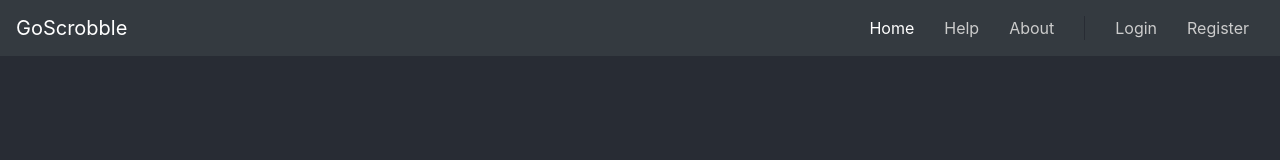
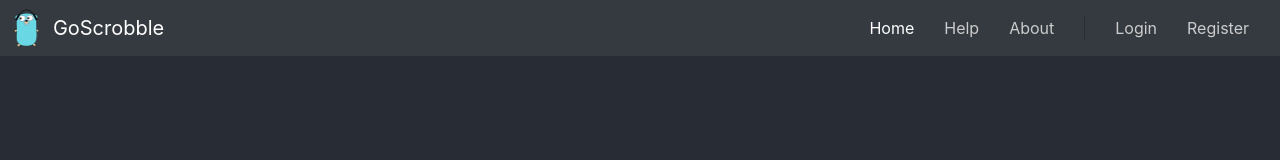
Before and after one commit to idanoo/GoScrobble, a React (Create React App) app in the folder web/: page /#/ in a window 1280 px wide. Shown: the top 160 px of the page. Built offline with nearby package versions, Linux system fonts and the light colour scheme; what react-toast-notifications would draw is missing.

Commit message:
Add logo to navbar

```diff
--- a/web/src/Components/Navigation.css
+++ b/web/src/Components/Navigation.css
@@ -13,3 +13,9 @@
     padding-left: 15px;
     border-left: 1px solid #282c34;
 }
+
+.nav-logo {
+    height: 50px;
+    margin: -15px 5px -15px -5px;
+
+}
--- a/web/src/Components/Navigation.js
+++ b/web/src/Components/Navigation.js
@@ -1,6 +1,7 @@
 import { React, Component } from 'react';
 import { Navbar, NavbarBrand } from 'reactstrap';
 import { Link } from 'react-router-dom';
+import logo from '../logo.png';
 import './Navigation.css';
 
 const menuItems = [
@@ -43,10 +44,13 @@ class Navigation extends Component {
         }
       }
 
+
+
+
       return (
         <div>
           <Navbar color="dark" dark fixed="top">
-            <NavbarBrand href="/" className="mr-auto">GoScrobble</NavbarBrand>
+            <NavbarBrand href="/" className="mr-auto"><img src={logo} className="nav-logo" alt="logo" /> GoScrobble</NavbarBrand>
             {menuItems.map(menuItem =>
               <Link
                 key={menuItem}
```
